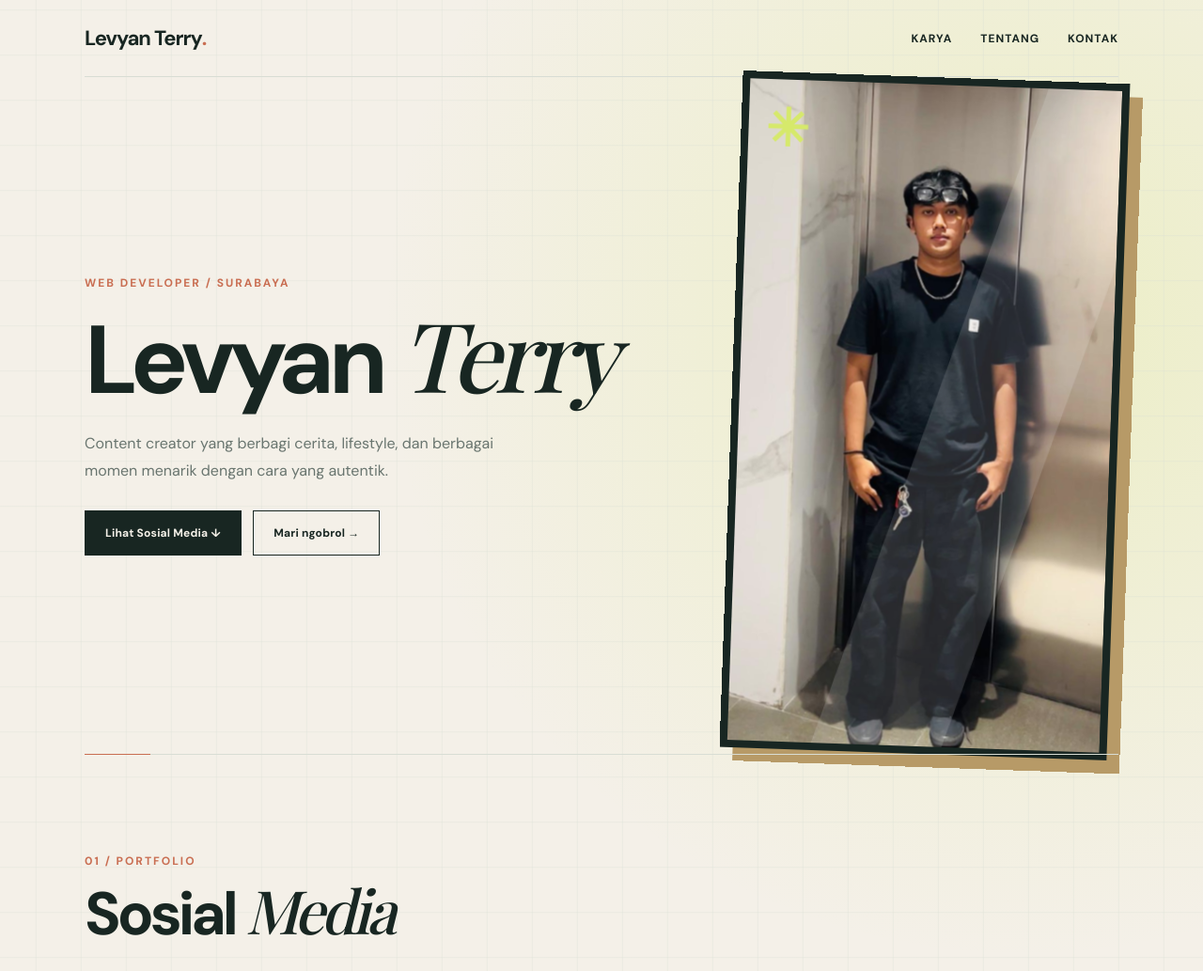
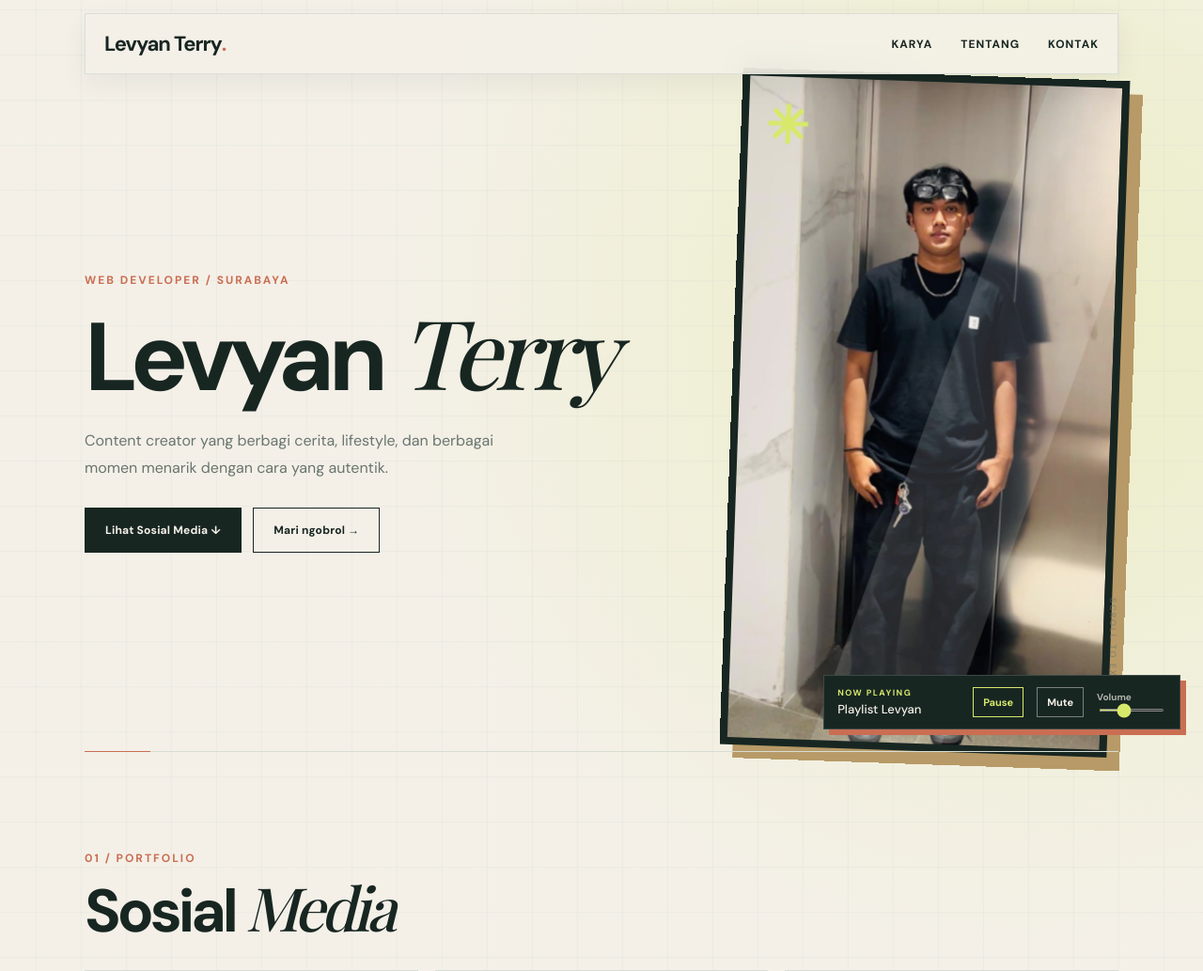
Before and after one commit to vyanterry/PORTOFOLIO, a PHP site: page / in a window 1280 px wide. Shown: the top 1033 px of the page at 94% size. Run offline with PHP 8.4, Linux system fonts and the light colour scheme; data that the repository does not hold is empty; some web fonts are replaced.

Commit message:
Update portfolio UI

```diff
--- a/index.php
+++ b/index.php
@@ -40,6 +40,13 @@ function aman($text) {
 <body>
 <div class="container">
 	<nav><a class="logo" href="#home">Levyan Terry<b>.</b></a><ul><li><a href="#karya">Karya</a></li><li><a href="#tentang">Tentang</a></li><li><a href="#kontak">Kontak</a></li></ul></nav>
+	<aside class="music-player" aria-label="Pemutar musik">
+		<div class="music-copy"><span class="music-status">NOW PLAYING</span><strong>Playlist Levyan</strong></div>
+		<button class="music-toggle" type="button" aria-label="Putar musik" aria-pressed="false">Play</button>
+		<button class="music-mute" type="button" aria-label="Matikan suara" aria-pressed="false">Mute</button>
+		<label class="volume-control" for="volume-php">Volume<input id="volume-php" type="range" min="0" max="1" step="0.05" value="0.35"></label>
+		<audio id="site-audio" autoplay loop preload="auto"><source src="lagu.mp3" type="audio/mpeg">Browser kamu tidak mendukung audio.</audio>
+	</aside>
 	<main id="home">
 		<div class="hero"><div><div class="label">Web Developer / Surabaya</div><h1>Levyan <i>Terry</i></h1><p class="lead">Content creator yang berbagi cerita, lifestyle, dan berbagai momen menarik dengan cara yang autentik.</p><div class="buttons"><a class="button main" href="#karya">Lihat Sosial Media &darr;</a><a class="button" href="#kontak">Mari ngobrol &rarr;</a></div></div><div class="visual"><img src="terry.jpg" alt="Foto Terry"><strong>✳</strong></div></div>
 		<section id="karya"><div class="heading"><div><div class="label">01 / Portfolio</div><h2>Sosial <i>Media</i></h2></div><p class="muted"></p></div><div class="projects">
@@ -54,5 +61,36 @@ Saya terus belajar, bereksplorasi, dan berkembang untuk menciptakan karya yang m
 	</main>
 	<footer><span>ryyvyan &copy; 2026</span><span>Dibuat dengan rasa ingin tahu</span></footer>
 </div>
+<script>
+	const audio = document.querySelector('#site-audio');
+	const toggle = document.querySelector('.music-toggle');
+	const mute = document.querySelector('.music-mute');
+	const volume = document.querySelector('.volume-control input');
+	audio.volume = volume.value;
+	audio.play().then(() => {
+		toggle.textContent = 'Pause';
+		toggle.setAttribute('aria-pressed', 'true');
+	}).catch(() => { toggle.textContent = 'Play'; });
+	toggle.addEventListener('click', async () => {
+		if (audio.paused) {
+			try { await audio.play(); } catch (error) { toggle.textContent = 'Tambah lagu'; return; }
+			toggle.textContent = 'Pause';
+			toggle.setAttribute('aria-label', 'Jeda musik');
+			toggle.setAttribute('aria-pressed', 'true');
+		} else {
+			audio.pause();
+			toggle.textContent = 'Play';
+			toggle.setAttribute('aria-label', 'Putar musik');
+			toggle.setAttribute('aria-pressed', 'false');
+		}
+	});
+	volume.addEventListener('input', () => { audio.volume = volume.value; });
+	mute.addEventListener('click', () => {
+		audio.muted = !audio.muted;
+		mute.textContent = audio.muted ? 'Unmute' : 'Mute';
+		mute.setAttribute('aria-label', audio.muted ? 'Nyalakan suara' : 'Matikan suara');
+		mute.setAttribute('aria-pressed', String(audio.muted));
+	});
+</script>
 </body>
 </html>
--- a/style.css
+++ b/style.css
@@ -9,7 +9,7 @@
 html { scroll-behavior:smooth; }
 body { margin:0; color:var(--dark); background-color:var(--cream); font-family:'DM Sans',Arial,sans-serif; background-image:linear-gradient(rgba(216,221,212,.35) 1px,transparent 1px),linear-gradient(90deg,rgba(216,221,212,.35) 1px,transparent 1px),radial-gradient(circle at 85% 12%,rgba(214,233,107,.28),transparent 25%); background-size:48px 48px,48px 48px,100% 100%; animation:ambient-shift 18s ease-in-out infinite; }
 .container { width:min(1100px, calc(100% - 40px)); margin:auto; }
-nav { display:flex; justify-content:space-between; align-items:center; padding:26px 0; border-bottom:1px solid var(--line); animation:rise-in .7s ease both; }
+nav { position:sticky; top:14px; z-index:9; display:flex; justify-content:space-between; align-items:center; padding:17px 20px; margin-top:14px; border:1px solid rgba(216,221,212,.9); background:rgba(244,240,232,.84); backdrop-filter:blur(14px); box-shadow:0 10px 30px rgba(24,38,34,.06); animation:rise-in .7s ease both; }
 .logo { font-size:22px; font-weight:800; letter-spacing:-1px; }
 .logo b { color:var(--orange); }
 nav ul { display:flex; gap:30px; list-style:none; margin:0; padding:0; font-size:12px; font-weight:700; text-transform:uppercase; letter-spacing:1px; }
@@ -18,7 +18,18 @@ nav a { position:relative; }
 nav a:after { content:''; position:absolute; left:0; right:100%; bottom:-8px; height:1px; background:var(--orange); transition:right .25s ease; }
 nav a:hover { color:var(--orange); }
 nav a:hover:after { right:0; }
+.music-player { position:fixed; z-index:10; right:24px; bottom:24px; display:flex; align-items:center; gap:14px; padding:12px 14px; color:var(--cream); background:var(--dark); border:1px solid rgba(255,255,255,.16); box-shadow:6px 6px 0 var(--orange); }
+.music-copy { display:grid; gap:3px; min-width:130px; }
+.music-copy strong { font-size:13px; font-weight:500; }
+.music-status { color:var(--green); font-size:9px; font-weight:700; letter-spacing:1.5px; }
+.music-toggle { border:1px solid var(--green); color:var(--green); background:transparent; padding:8px 10px; font:700 11px 'DM Sans',sans-serif; cursor:pointer; }
+.music-toggle:hover, .music-toggle:focus-visible, .music-mute:hover, .music-mute:focus-visible { color:var(--dark); background:var(--green); }
+.music-mute { border:1px solid rgba(244,240,232,.45); color:var(--cream); background:transparent; padding:8px 10px; font:700 11px 'DM Sans',sans-serif; cursor:pointer; }
+.volume-control { display:grid; gap:4px; color:rgba(244,240,232,.7); font-size:10px; }
+.volume-control input { width:70px; height:3px; padding:0; accent-color:var(--green); border:0; background:transparent; }
+.music-player audio { display:none; }
 .hero { min-height:650px; display:grid; grid-template-columns:1.2fr .8fr; gap:70px; align-items:center; position:relative; }
+.hero:after { content:'SCROLL TO EXPLORE'; position:absolute; right:0; bottom:42px; color:var(--gray); font-size:9px; letter-spacing:2px; writing-mode:vertical-rl; opacity:.75; }
 .hero > div:first-child { animation:rise-in .8s .12s ease both; }
 .label { color:var(--orange); font-size:12px; font-weight:bold; letter-spacing:2px; text-transform:uppercase; }
 h1 { font-size:clamp(48px, 8vw, 110px); line-height:.92; letter-spacing:-6px; margin:20px 0 28px; max-width:700px; }
@@ -32,7 +43,8 @@ h1 i, h2 i { font-family:'Playfair Display',Georgia,serif; font-weight:500; }
 .button.main:hover:before { transform:translateX(0); }
 .button.main:hover { color:var(--dark); }
 .button:hover { box-shadow:5px 5px 0 var(--gold); transform:translateY(-2px); }
-.visual { min-height:390px; background:var(--dark); position:relative; overflow:hidden; border:8px solid var(--dark); box-shadow:14px 14px 0 var(--gold); transform:rotate(2deg); }
+.visual { min-height:390px; background:var(--dark); position:relative; overflow:hidden; border:8px solid var(--dark); box-shadow:14px 14px 0 var(--gold); transform:rotate(2deg); transition:transform .5s ease,box-shadow .5s ease; }
+.visual:hover { transform:rotate(0) translateY(-6px); box-shadow:18px 18px 0 var(--orange); }
 .visual:after { content:''; position:absolute; top:0; bottom:0; left:0; width:35%; background:rgba(255,255,255,.14); pointer-events:none; animation:shine 7s 1.2s ease-in-out infinite; }
 .visual img { width:100%; height:100%; min-height:390px; display:block; object-fit:cover; object-position:center; filter:saturate(.9); animation:image-drift 8s ease-in-out infinite; }
 .visual strong { position:absolute; top:16px; left:18px; color:var(--green); font-size:55px; }
@@ -42,10 +54,10 @@ section:before { content:''; position:absolute; top:-1px; left:0; width:70px; he
 h2 { font-size:clamp(36px, 5vw, 64px); letter-spacing:-4px; line-height:1; margin:12px 0 0; }
 .muted { color:var(--gray); line-height:1.7; max-width:300px; font-size:14px; }
 .projects { display:grid; grid-template-columns:repeat(3,1fr); gap:18px; }
-.project { background:rgba(255,253,249,.94); border:1px solid var(--line); padding:14px; min-height:330px; display:flex; flex-direction:column; box-shadow:5px 5px 0 rgba(183,154,103,.22); transition:transform .25s,box-shadow .25s; animation:rise-in .7s ease both; }
+.project { background:rgba(255,253,249,.94); border:1px solid var(--line); padding:14px; min-height:330px; display:flex; flex-direction:column; box-shadow:5px 5px 0 rgba(183,154,103,.22); transition:transform .25s,box-shadow .25s,background .25s; animation:rise-in .7s ease both; }
 .project:nth-child(2) { animation-delay:.12s; }
 .project:nth-child(3) { animation-delay:.24s; }
-.project:hover { transform:translateY(-5px); box-shadow:7px 10px 0 rgba(183,154,103,.4); }
+.project:hover { transform:translateY(-7px); background:var(--paper); box-shadow:7px 12px 0 rgba(183,154,103,.4); }
 .project-number { height:135px; background:var(--green); display:flex; align-items:center; justify-content:center; font-size:42px; font-weight:bold; margin-bottom:22px; overflow:hidden; position:relative; }
 .project-number:after { content:''; position:absolute; inset:0; border:1px solid rgba(24,38,34,.18); pointer-events:none; }
 .project-number img { width:100%; height:100%; object-fit:cover; display:block; transition:transform .3s; }
@@ -59,6 +71,7 @@ h2 { font-size:clamp(36px, 5vw, 64px); letter-spacing:-4px; line-height:1; margi
 .project-link:after { content:''; position:absolute; left:0; right:0; bottom:-4px; height:1px; background:var(--orange); transform:scaleX(0); transform-origin:right; transition:transform .25s ease; }
 .project-link:hover { color:var(--orange); }
 .project-link:hover:after { transform:scaleX(1); transform-origin:left; }
+.button:focus-visible, a:focus-visible, input:focus-visible, textarea:focus-visible { outline:2px solid var(--orange); outline-offset:4px; }
 .two-col { display:grid; grid-template-columns:1fr 1fr; gap:80px; }
 .about-text { font-size:24px; line-height:1.6; letter-spacing:-1px; }
 form { display:grid; gap:16px; }
@@ -67,7 +80,7 @@ input, textarea { width:100%; border:0; border-bottom:1px solid var(--line); bac
 textarea { min-height:100px; resize:vertical; }
 .notice { padding:14px 16px; margin-bottom:18px; background:var(--green); font-size:13px; font-weight:bold; border-left:4px solid var(--dark); }
 footer { display:flex; justify-content:space-between; border-top:1px solid var(--line); padding:25px 0; color:var(--gray); font-size:12px; }
-@media (max-width:700px) { .container { width:calc(100% - 28px); } nav ul { gap:10px; font-size:11px; } .hero,.two-col { grid-template-columns:1fr; gap:35px; } .hero { padding:45px 0 70px; } h1 { letter-spacing:-3px; } .visual { max-width:330px; } .projects { grid-template-columns:1fr; } section { padding:60px 0; } .heading { display:block; } footer { flex-direction:column; gap:10px; } }
+@media (max-width:700px) { .container { width:calc(100% - 28px); } nav { top:8px; margin-top:8px; padding:14px; } nav ul { gap:10px; font-size:11px; } .hero,.two-col { grid-template-columns:1fr; gap:35px; } .hero { padding:45px 0 70px; } .hero:after { display:none; } h1 { letter-spacing:-3px; } .visual { max-width:330px; } .projects { grid-template-columns:1fr; } section { padding:60px 0; } .heading { display:block; } footer { flex-direction:column; gap:10px; } .music-player { right:14px; bottom:14px; left:14px; justify-content:space-between; box-shadow:4px 4px 0 var(--orange); } .music-copy { min-width:0; } }
 
 @media (max-width:700px) { .visual { min-height:330px; box-shadow:9px 9px 0 var(--orange); } .visual img { min-height:330px; } h1 { font-size:clamp(48px, 16vw, 76px); } }
 
```
Also changed, not shown: index.html (+38 -0 lines), 1 other file.
